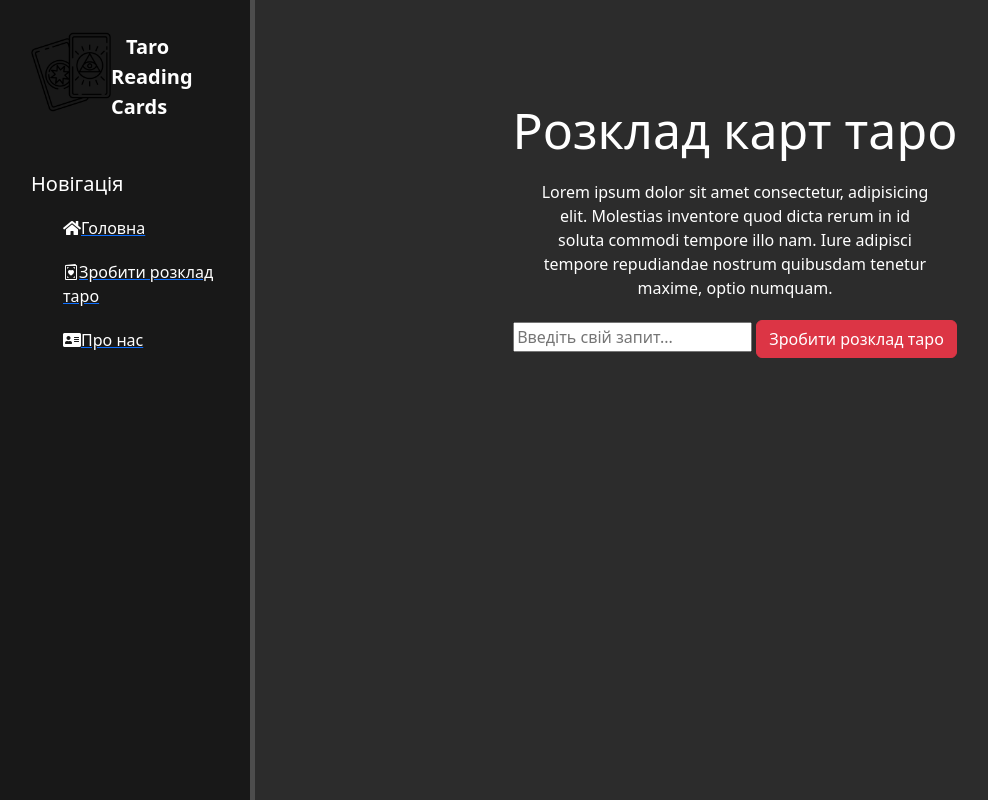
After one commit to OzerovDaniil/https---github.com-OzerovDaniil-Tarot_card_readings, a Django app: page /taro in a window 1280 px wide. The commit adds this page. Shown: the whole page, without its empty margins (1-989 px from the left). Run offline with Django 5.2, Linux system fonts and the light colour scheme; some libraries are stand-ins or nearby versions.

```diff
--- a/myproject/tarot_app/templates/tarot_app/layout.html
+++ b/myproject/tarot_app/templates/tarot_app/layout.html
@@ -9,6 +9,7 @@
     <link rel="stylesheet" href="https://cdn.jsdelivr.net/npm/bootstrap@5.3.2/dist/css/bootstrap.min.css">
     <link rel="stylesheet" href="https://use.fontawesome.com/releases/v5.8.2/css/all.css">
     <link rel="stylesheet" href="{% static 'tarot_app/css/main.css' %}">
+    <link rel="stylesheet" href="https://cdn.jsdelivr.net/npm/bootstrap-icons@1.11.1/font/bootstrap-icons.css" integrity="sha384-4LISF5TTJX/fLmGSxO53rV4miRxdg84mZsxmO8Rx5jGtp/LbrixFETvWa5a6sESd" crossorigin="anonymous">
 </head>
 <body>
     <aside>
@@ -17,6 +18,7 @@
         <h3>Новігація</h3>
         <ul>
             <a href="{% url 'home' %}"><li> <i class = "fas fa-home"></i>Головна</li></a>
+            <a href="{% url 'taro_cards_reading' %}"><li><i class="bi bi-valentine2"></i>Зробити розклад таро</li></a>
             <a href="{% url 'about' %}"><li> <i class = "fas fa-address-card"></i>Про нас</li></a>
         </ul>
     </aside>
--- /dev/null
+++ b/myproject/tarot_app/templates/tarot_app/taroreading.html
@@ -0,0 +1,15 @@
+{% extends 'tarot_app/layout.html' %}
+
+{% block title %}Розклад карт таро{% endblock %}
+
+{% block content %}
+    <div class="features">
+         <h1>Розклад карт таро</h1>
+         <p>Lorem ipsum dolor sit amet consectetur, adipisicing elit. Molestias inventore quod dicta rerum in id soluta commodi tempore illo nam. Iure adipisci tempore repudiandae nostrum quibusdam tenetur maxime, optio numquam.</p>
+         <form method="post" action="{% url 'taro_cards_reading' %}">
+            {% csrf_token %}
+            <input type="text" name="tarot_query" placeholder="Введіть свій запит...">
+            <button type="submit" class="btn btn-danger">Зробити розклад таро</button>
+        </form>
+    </div>
+{% endblock %}
--- a/myproject/tarot_app/urls.py
+++ b/myproject/tarot_app/urls.py
@@ -3,5 +3,6 @@ from . import views
 
 urlpatterns = [
     path('', views.index, name="home"),
-    path('about', views.about, name="about")
+    path('about', views.about, name="about"),
+    path('taro', views.taro, name="taro_cards_reading")
 ]
--- a/myproject/tarot_app/views.py
+++ b/myproject/tarot_app/views.py
@@ -17,6 +17,9 @@ def index(request):
 
 def about(request):
     return render(request, 'tarot_app/about.html')
+
+def taro(request):
+    return render(request, 'tarot_app/taroreading.html')
 
 # def question_check(user_question):
 #     words = word_tokenize(user_question)
```
Also changed, not shown: myproject/tarot_app/static/tarot_app/css/main.css (line endings or trailing spaces).
